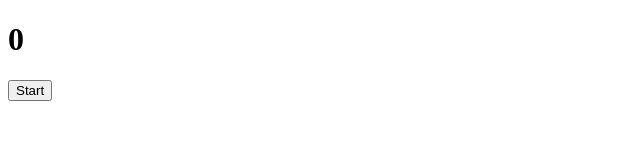
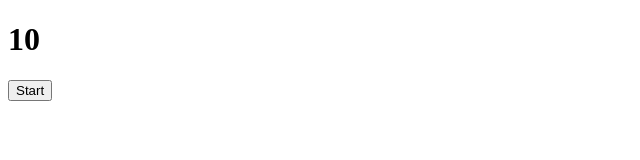
Before and after one commit to mentlly/pomodoro_timer, a Next.js app: page / in a window 1280 px wide. Shown: the top 160 px of the page, without its empty margins (0-640 px from the left). Built offline with nearby package versions, Linux system fonts and the light colour scheme.

Commit message:
made it count down from 10

```diff
--- a/app/components/timer.tsx
+++ b/app/components/timer.tsx
@@ -3,23 +3,31 @@ import React, { useState, useRef, useEffect } from 'react';
 import ReactMarkdown from 'react-markdown';
 
 export default function Timer() {
-    const [timer, setTimer] = useState(0);
+    const [timer, setTimer] = useState(10);
     const [isActive, setIsActive] = useState(false);
 
-    const countDownTimerStart = async () => {
-        setIsActive(true);
+    const toggleTimer = async () => {
+        setIsActive(prev => !prev);
     };
 
     useEffect(() => {
-        if(isActive) {
-            setTimer(timer+1);
+        let interval: NodeJS.Timeout;
+        if(isActive && timer > 0) {
+            interval = setInterval(() => {
+                setTimer(prev => prev-1);
+            }, 1000);
         }
+        return () => {
+            if(interval) {
+                clearInterval(interval);
+            }
+        };
     },[isActive, timer]);
 
     return (
         <div>
             <h1>{timer}</h1>
-            <button type='button' onClick={countDownTimerStart}>Start</button>
+            <button type='button' onClick={toggleTimer}>Start</button>
         </div>
     );
 };
```
